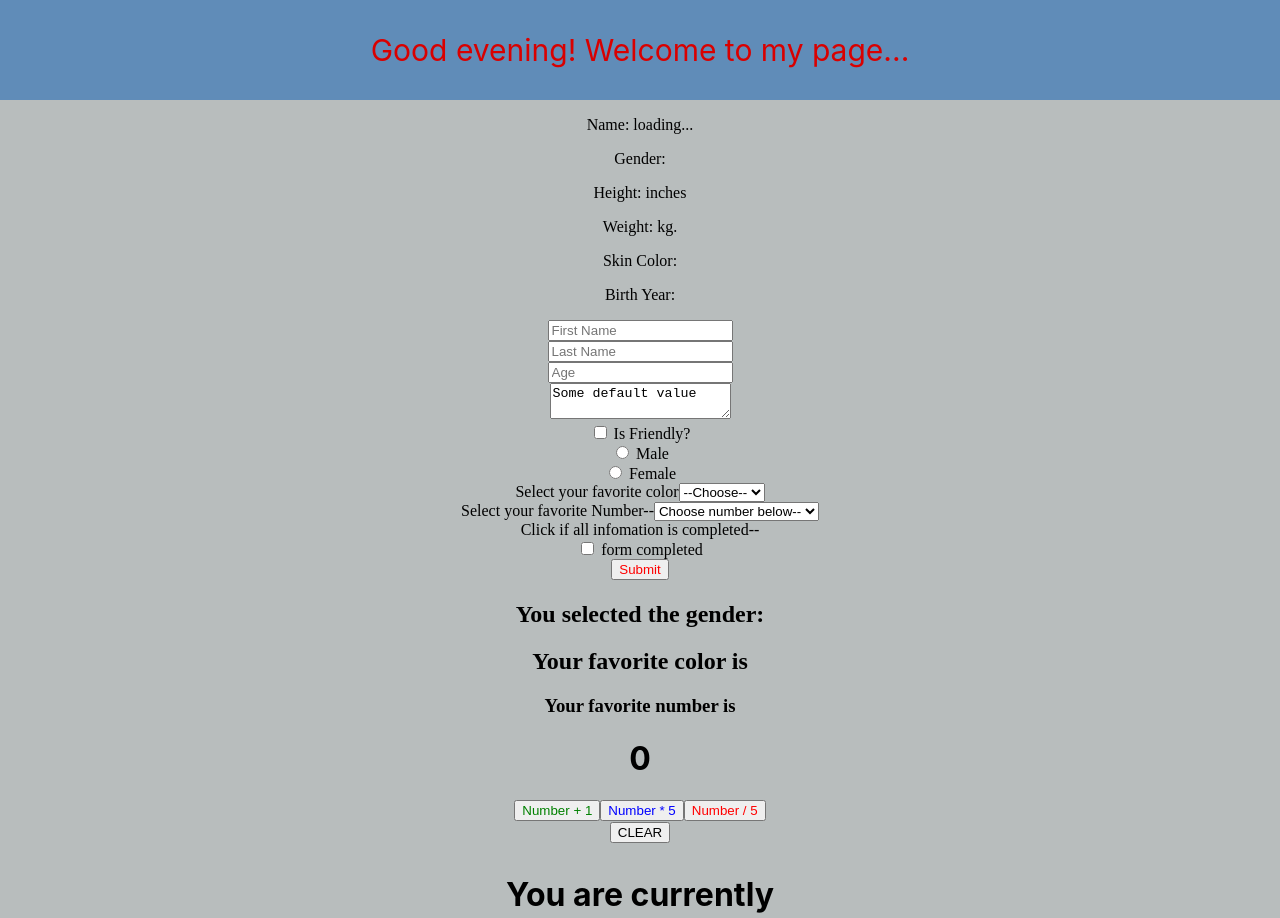
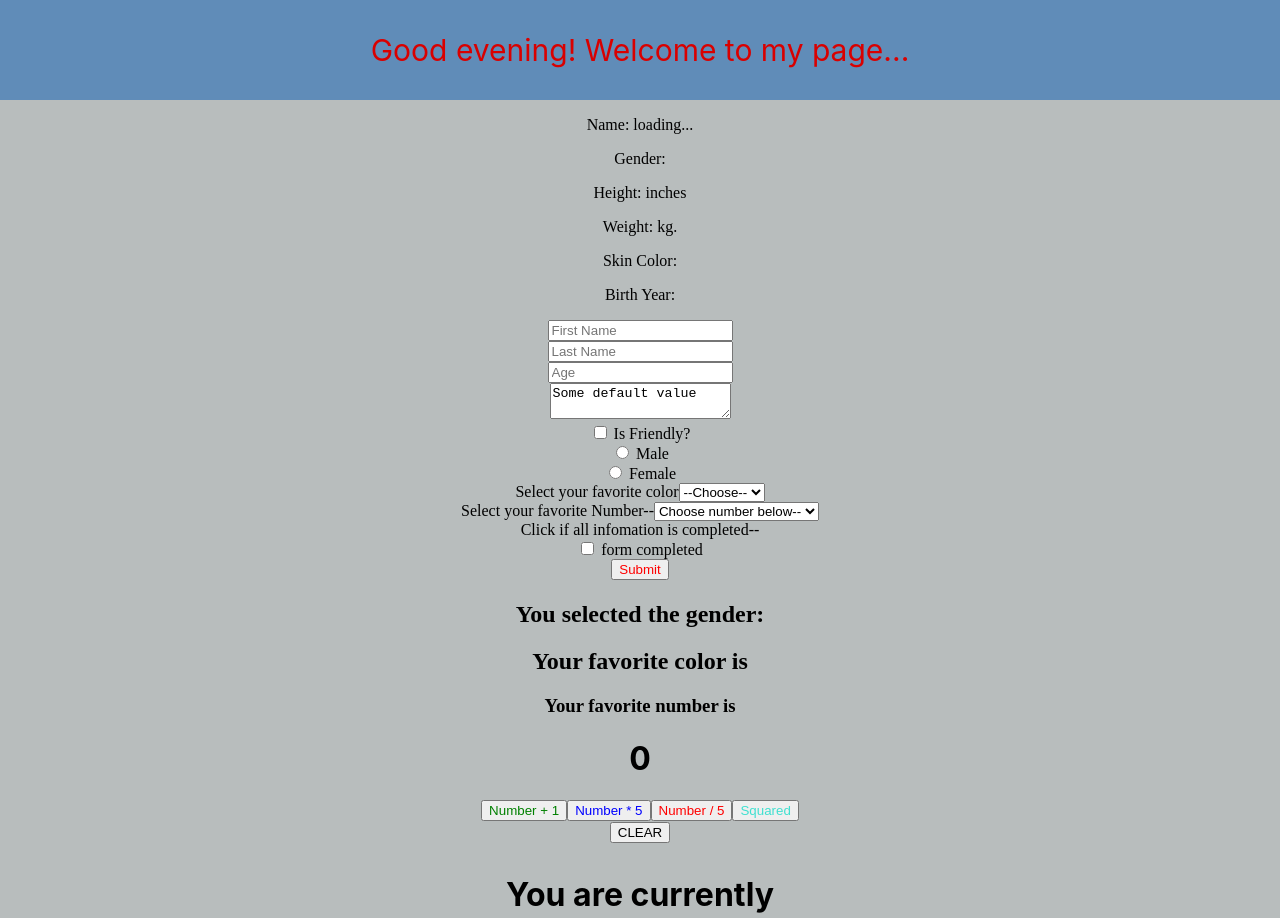
Before and after one commit to shanecolby/my_app_react, a React (Create React App) app: page / in a window 1280 px wide. Shown: the top 918 px of the page. Built offline with nearby package versions, Linux system fonts and the light colour scheme; no server answers.

Commit message:
add squared to button number

```diff
--- a/src/components/ButtonNumber.js
+++ b/src/components/ButtonNumber.js
@@ -10,6 +10,7 @@ class ButtonNumber extends React.Component {
     this.clickTimesTwo = this.clickTimesTwo.bind(this)
     this.divideByTwo = this.divideByTwo.bind(this)
     this.clearCount = this.clearCount.bind(this)
+    this.squared = this.squared.bind(this)
   }
 
   handleClick() {
@@ -49,6 +50,14 @@ class ButtonNumber extends React.Component {
     })
   }
 
+  squared() {
+    this.setState((prevState) => {
+      return {
+        count: prevState.count * prevState.count,
+      }
+    })
+  }
+
 
   componentDidUpdate(prevProps, prevState) {
     if (prevState.count < this.state.count) {
@@ -68,6 +77,7 @@ class ButtonNumber extends React.Component {
         <button onClick={this.handleClick} style={{ color: "green" }}>Number + 1</button>
         <button onClick={this.clickTimesTwo} style={{ color: "blue" }}>Number * 5</button>
         <button onClick={this.divideByTwo} style={{ color: "red" }}>Number / 5</button>
+        <button onClick={this.squared} style={{ color: "turquoise" }}>Squared</button>
         <br />
         <button onClick={this.clearCount}>CLEAR</button>
 
--- a/src/components/Loggedin.js
+++ b/src/components/Loggedin.js
@@ -4,7 +4,7 @@ class Loggedin extends React.Component {
   constructor() {
     super()
     this.state = {
-      isLoggedIn: true
+      isLoggedIn: false
     }
     this.handleClick = this.handleClick.bind(this)
   }
```
